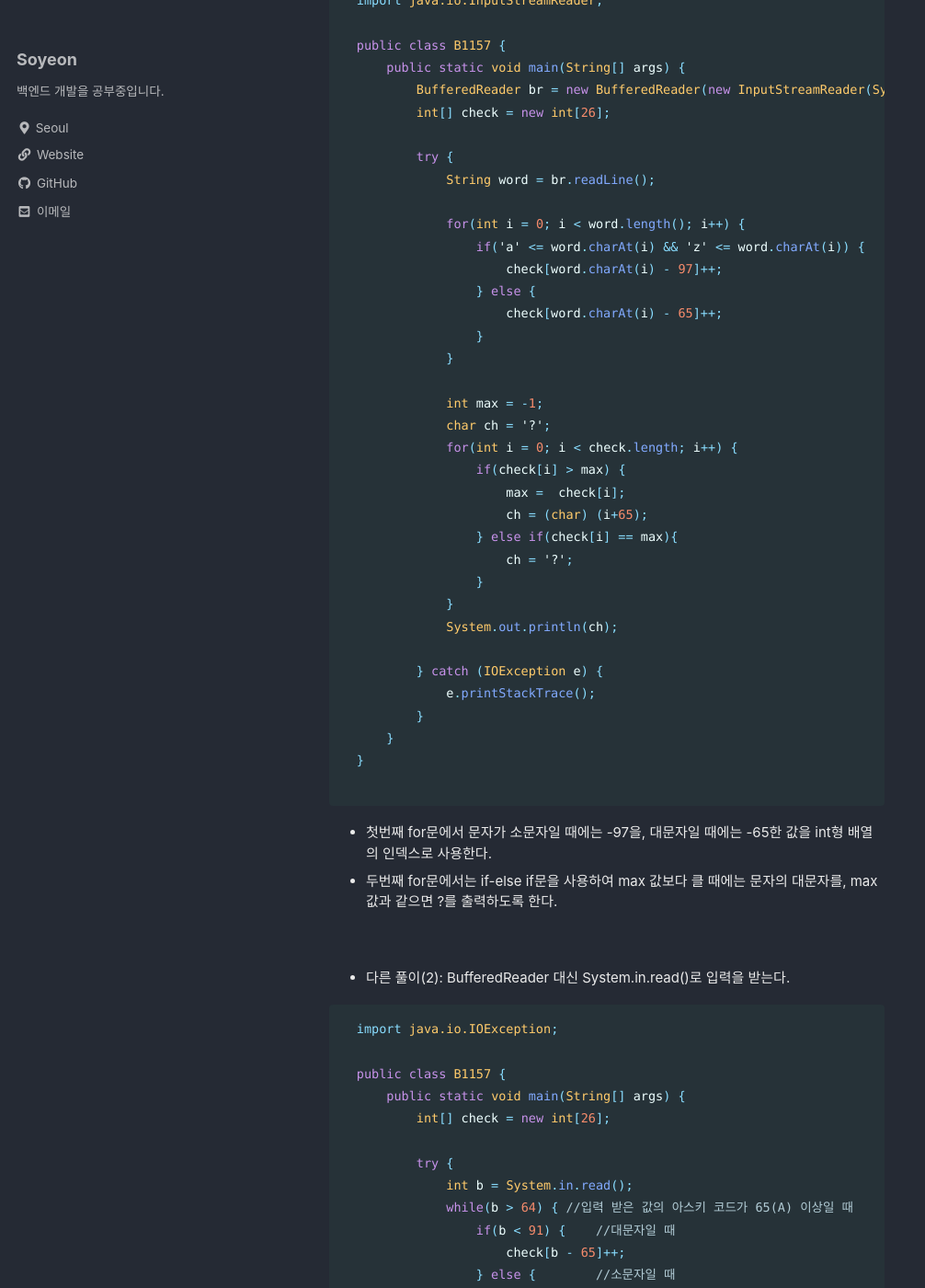
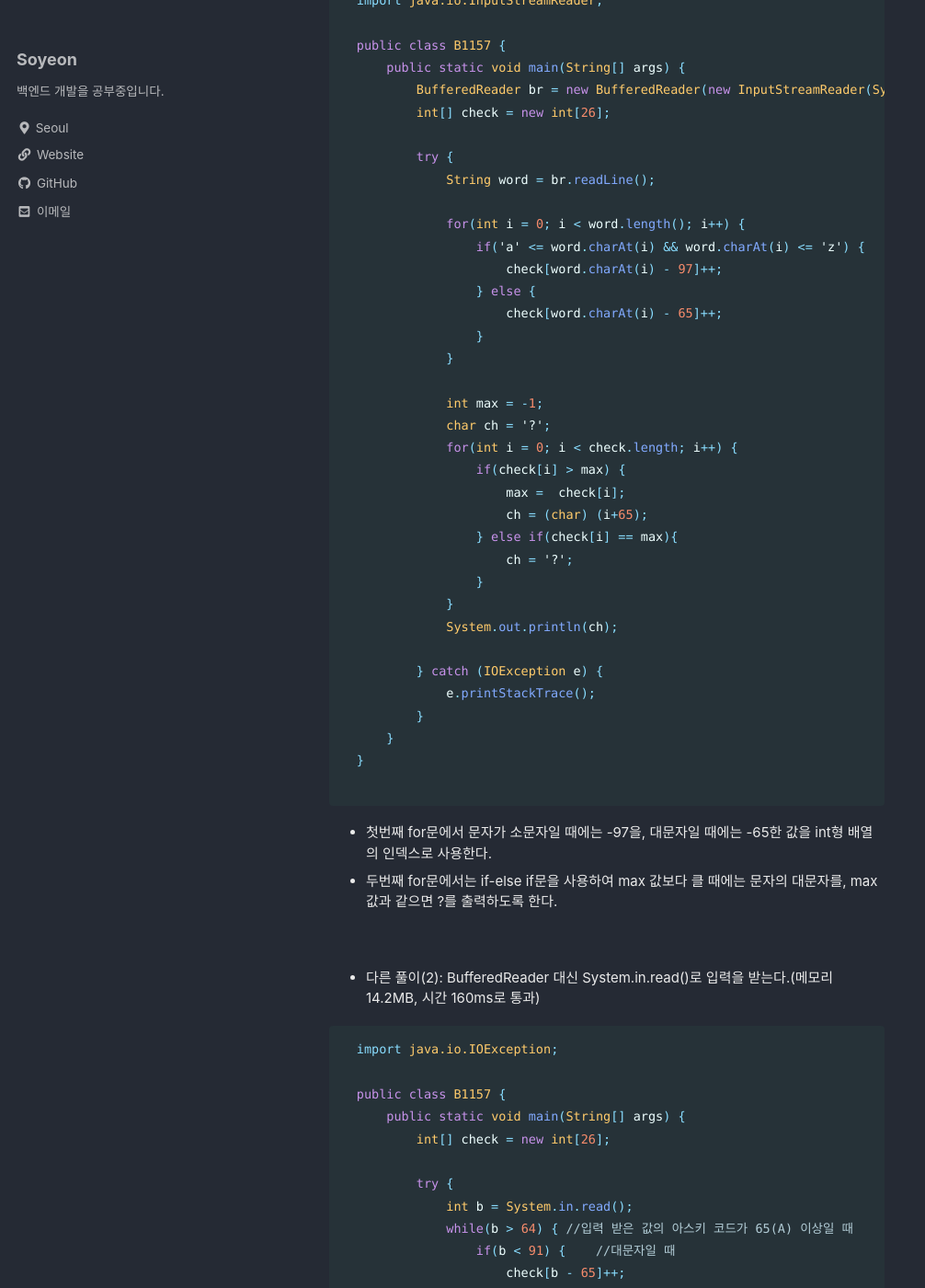
Before and after one commit to liv660/liv660.github.io, a Jekyll site: the page built from _posts/TIL/21.05.study/2021-05-22-210522.md, in a window 1280 px wide and 1400 px high, scrolled down 1878 px. Shown: the whole window at 92% size, without its empty margins (0-1006 px from the left). Built offline with Jekyll 4.4.1, drawn with Linux system fonts in a browser that asks for light colours; cached includes are drawn as plain includes; some of the changed text lies outside the part shown.

Commit message:
Update 05.22 TIL

````diff
--- a/_posts/TIL/21.05.study/2021-05-22-210522.md
+++ b/_posts/TIL/21.05.study/2021-05-22-210522.md
@@ -70,7 +70,7 @@ categories:
 
   + 스스로 풀고도 어렵게 느껴져서 [다른 풀이](https://st-lab.tistory.com/64)를 찾아보았다.
 
-  + 다른 풀이(1): `toLowerCase` 대신  for문 안에서 `charAt()`을 사용하고, `getBytes` 대신 String을 사용한다.
+  + 다른 풀이(1): `toLowerCase` 대신  for문 안에서 `charAt()`을 사용하고, `getBytes` 대신 String을 사용한다.(메모리 19.9MB, 시간 280ms로 통과)
 
   ```java
   import java.io.BufferedReader;
@@ -86,7 +86,7 @@ categories:
               String word = br.readLine();
 
               for(int i = 0; i < word.length(); i++) {
-                  if('a' <= word.charAt(i) && 'z' <= word.charAt(i)) {
+                  if('a' <= word.charAt(i) && word.charAt(i) <= 'z') {
                       check[word.charAt(i) - 97]++;
                   } else {
                       check[word.charAt(i) - 65]++;
@@ -117,7 +117,7 @@ categories:
 
   <br />
 
-  + 다른 풀이(2): BufferedReader 대신 System.in.read()로 입력을 받는다.
+  + 다른 풀이(2): BufferedReader 대신 System.in.read()로 입력을 받는다.(메모리 14.2MB, 시간 160ms로 통과)
 
   ```java
   import java.io.IOException;
````
